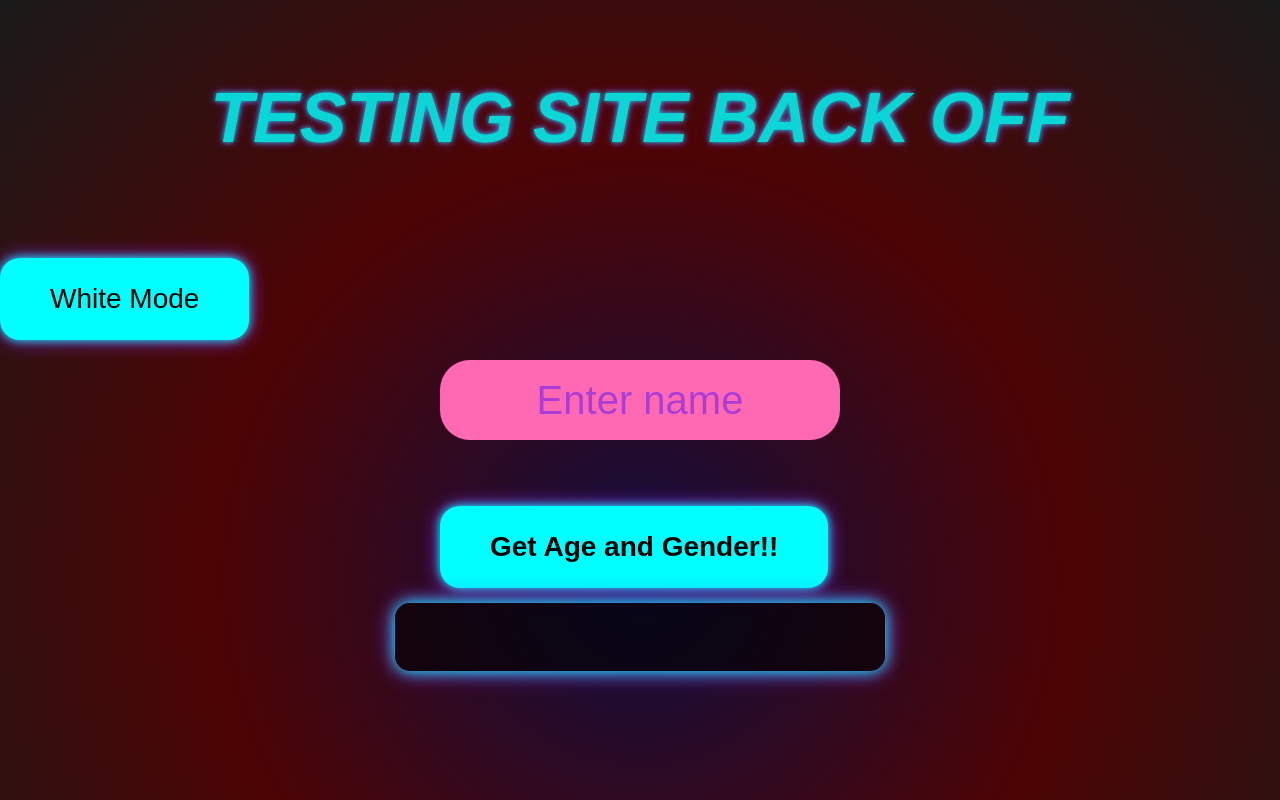
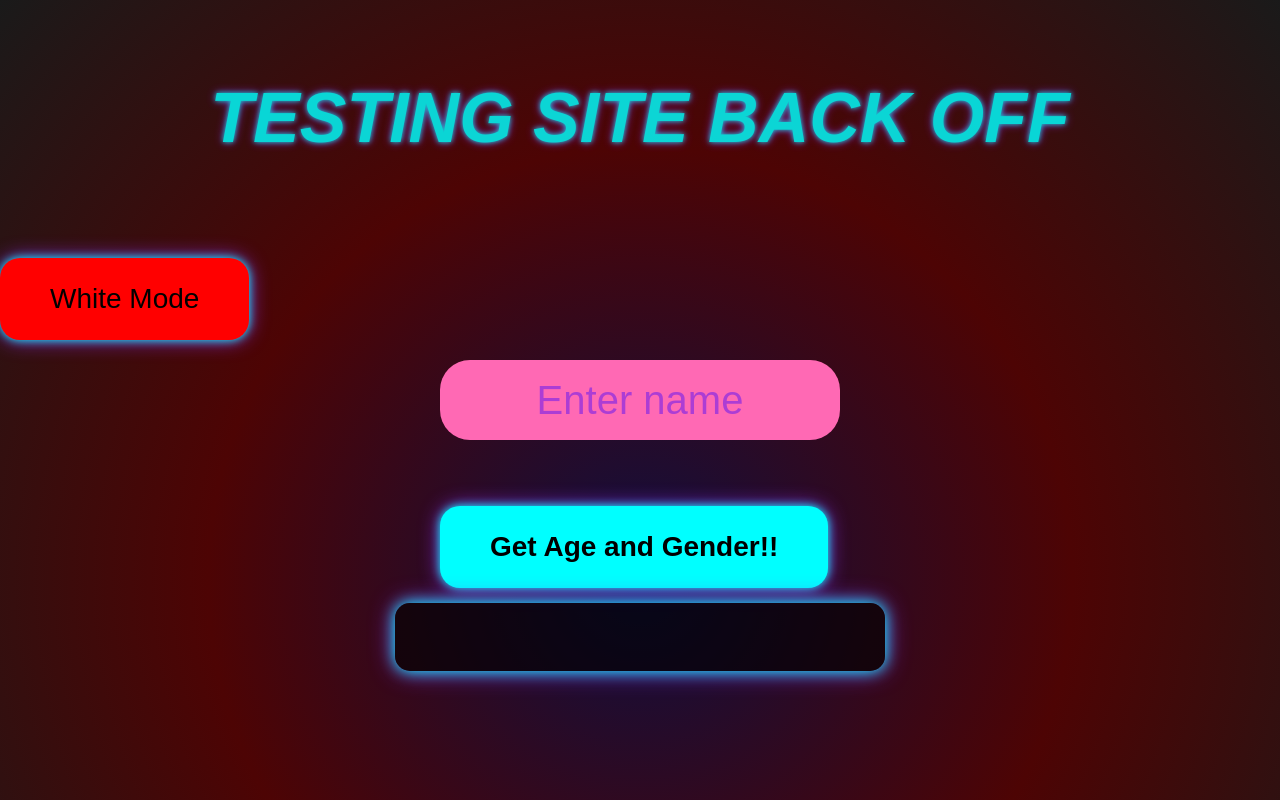
Before and after one commit to ustermaner-svg/test, a plain HTML site: page index.html in a window 1280 px wide. Both pictures are taken after a click on the button "Dark Mode". Shown: the top 800 px of the page. Drawn offline with Linux system fonts and the light colour scheme.

Commit message:
Update style.css

```diff
--- a/style.css
+++ b/style.css
@@ -6,6 +6,9 @@ body {
     font-family: 'Segoe UI', sans-serif;
     color: #fff;
     overflow-x: hidden;
+}
+.dark-mode{
+    background: red;
 }
 #image{
     border-radius:30px;
```
